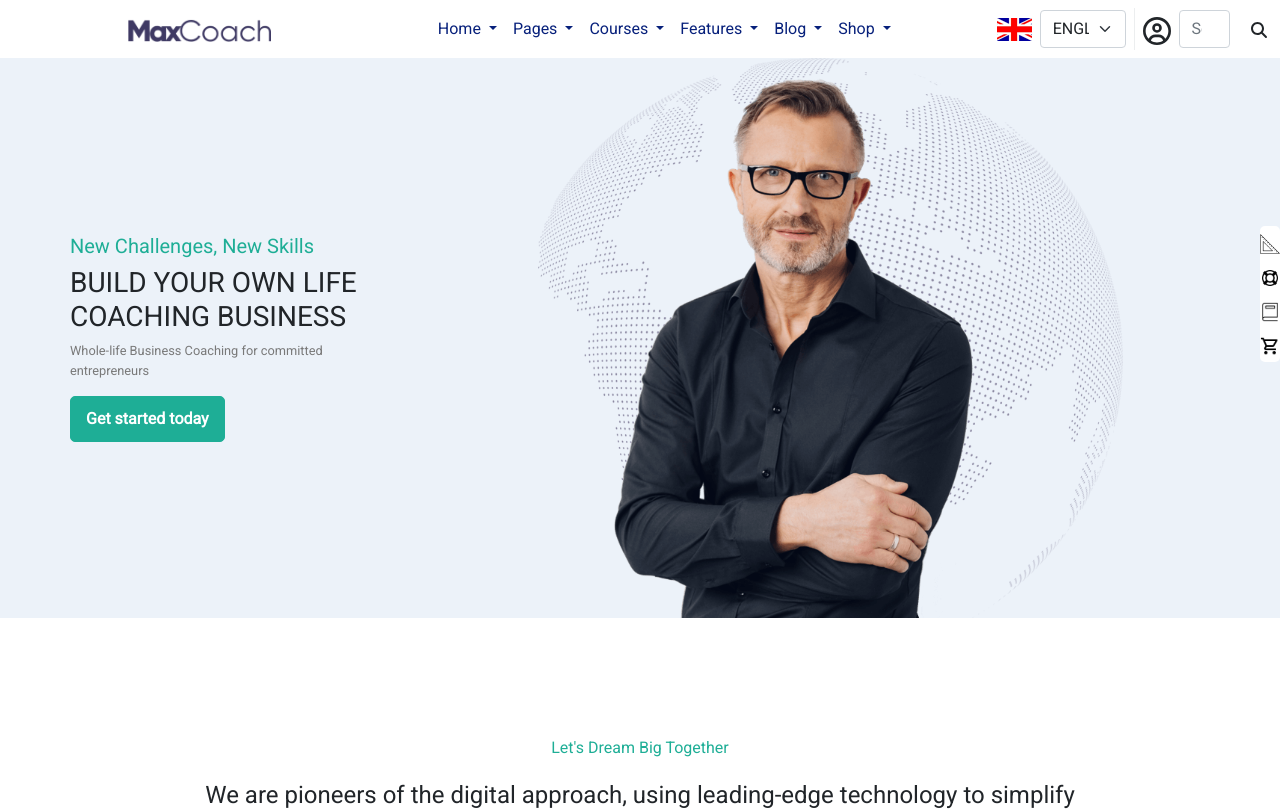
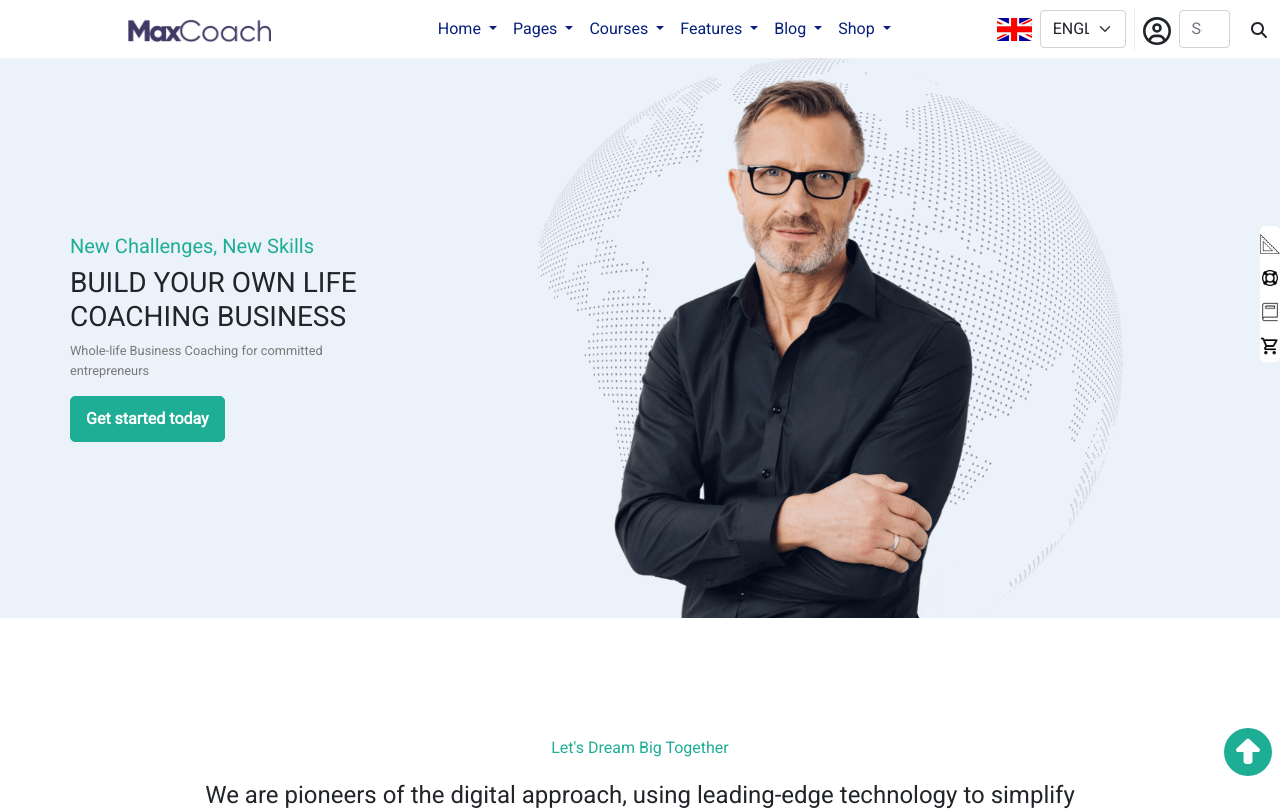
Before and after one commit to NuvoloniM/proj-html-vuejs, a Vue app: page / in a window 1280 px wide. Shown: the top 811 px of the page. Built offline with nearby package versions, Linux system fonts and the light colour scheme.

Commit message:
return button

```diff
--- a/src/App.vue
+++ b/src/App.vue
@@ -3,6 +3,11 @@
     <HeaderNav/>
     <main>
       <HeroComp/>
+      <div class="return_home text-end px-2">
+      <a href="#">
+        <font-awesome-icon icon="fa-solid fa-circle-up" />
+      </a>
+    </div>
       <StartedSection/>
       <ExploreSection/>
       <HelpSection/>
@@ -55,9 +60,24 @@ export default {
 <style lang="scss">
 @import "bootstrap/dist/css/bootstrap.min.css";
 @import url('https://fonts.googleapis.com/css2?family=Roboto:wght@100;400&display=swap');
+@import './assets/style/variables.scss';
+
 
 #app {
   font-family: 'Roboto', sans-serif;
+
+  .return_home {
+    position: fixed;
+    bottom: 10px;
+    right: 0px;
+    z-index: 4;
+
+    a {
+      text-decoration: none;
+      color: $main-text;
+      font-size: 3em;
+    }
+  }
 }
 
 footer {
--- a/src/main.js
+++ b/src/main.js
@@ -7,14 +7,14 @@ import { library } from '@fortawesome/fontawesome-svg-core'
 
 /* import specific icons */
 import { faCircleUser, faFileLines, faUser, faCirclePlay } from '@fortawesome/free-regular-svg-icons'
-import { faMagnifyingGlass, faChevronDown, faArrowRightLong, faLocationDot } from "@fortawesome/free-solid-svg-icons";
+import { faMagnifyingGlass, faChevronDown, faArrowRightLong, faLocationDot, faCircleUp } from "@fortawesome/free-solid-svg-icons";
 import { faFacebook, faTwitter, faInstagram, faLinkedin } from "@fortawesome/free-brands-svg-icons";
 
 /* import font awesome icon component */
 import { FontAwesomeIcon } from '@fortawesome/vue-fontawesome'
 
 /* add icons to the library */
-library.add(faCircleUser, faFileLines, faUser, faMagnifyingGlass, faChevronDown, faArrowRightLong, faCirclePlay, faLocationDot,faFacebook, faTwitter, faInstagram, faLinkedin )
+library.add(faCircleUser, faFileLines, faUser, faMagnifyingGlass, faChevronDown, faArrowRightLong, faCirclePlay, faLocationDot,faFacebook, faTwitter, faInstagram, faLinkedin, faCircleUp )
 
 /* add font awesome icon component */
 Vue.component('font-awesome-icon', FontAwesomeIcon)
```
